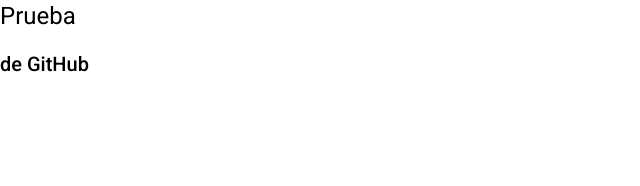
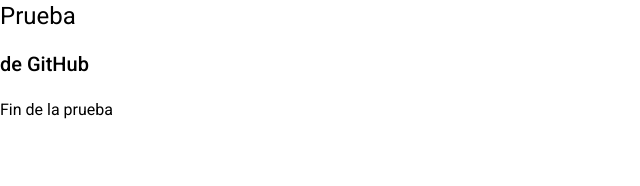
Before and after one commit to wprgtmo/angular-domino, an Angular app: page / in a window 1280 px wide. Shown: the top 186 px of the page, without its empty margins (0-640 px from the left). Built offline with nearby package versions, Linux system fonts and the light colour scheme.

Commit message:
Fin de la prueba de GitHub

```diff
--- a/src/app/app.component.html
+++ b/src/app/app.component.html
@@ -1,2 +1,3 @@
 <h1>Prueba</h1>
 <h2>de GitHub</h2>
+<h3>Fin de la prueba</h3>
```
